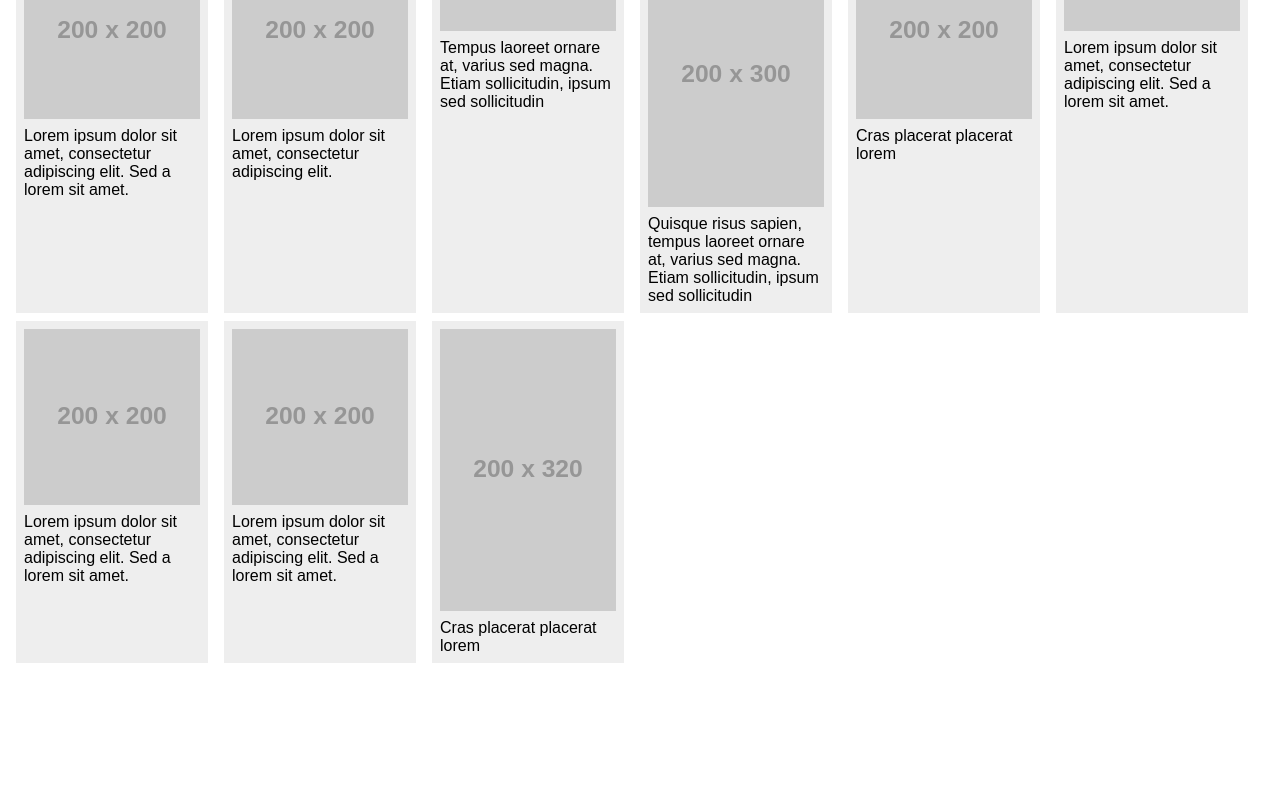
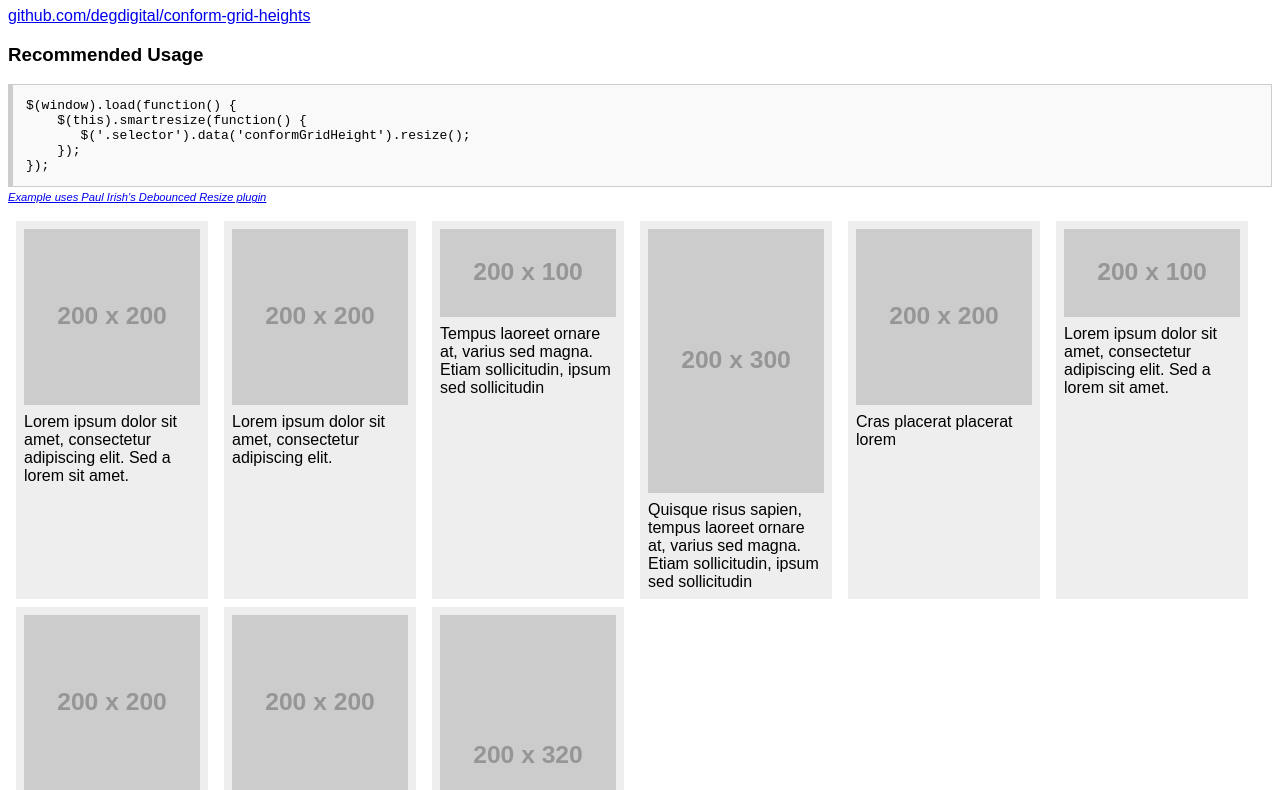
Before and after one commit to briangraves/conform-grid-heights, a plain HTML site: page index.html in a window 1280 px wide. Shown: the part 73-863 px from the top of the page. Before the commit the page ends 800 px from the top, so only its background shows below. Drawn offline with nearby package versions, Linux system fonts and the light colour scheme; placeholder pictures from the web are drawn by us.

Commit message:
updated demo

```diff
--- a/index.html
+++ b/index.html
@@ -34,9 +34,40 @@
                 display: block;
                 width: 100%;
             }
+
+            pre {
+                padding: 1em;
+                border-width: 1px 1px 1px 5px;
+                border-style: solid;
+                border-color: #ccc;
+                background-color: #f9f9f9;
+                margin: 0;
+            }
+
+            p {
+                margin: 0 0 1em;
+            }
+
+            small {
+                font-size: .7em;
+            }
         </style>
     </head>
     <body>
+
+        <h1>conformGridHeights.js</h1>
+
+        <p><a href="https://github.com/degdigital/conform-grid-heights">github.com/degdigital/conform-grid-heights</a></p>
+
+        <h3>Recommended Usage</h3>
+
+        <pre>
+$(window).load(function() {
+    $(this).smartresize(function() {
+       $('.selector').data('conformGridHeight').resize();
+    });
+});</pre>
+        <p><small><em><a href="http://degdigital.github.io/conform-grid-heights/">Example uses Paul Irish's Debounced Resize plugin</a></em></small></p>
 
         <ul class="grid">
             <li>
```
Also changed, not shown: 1 other file.
